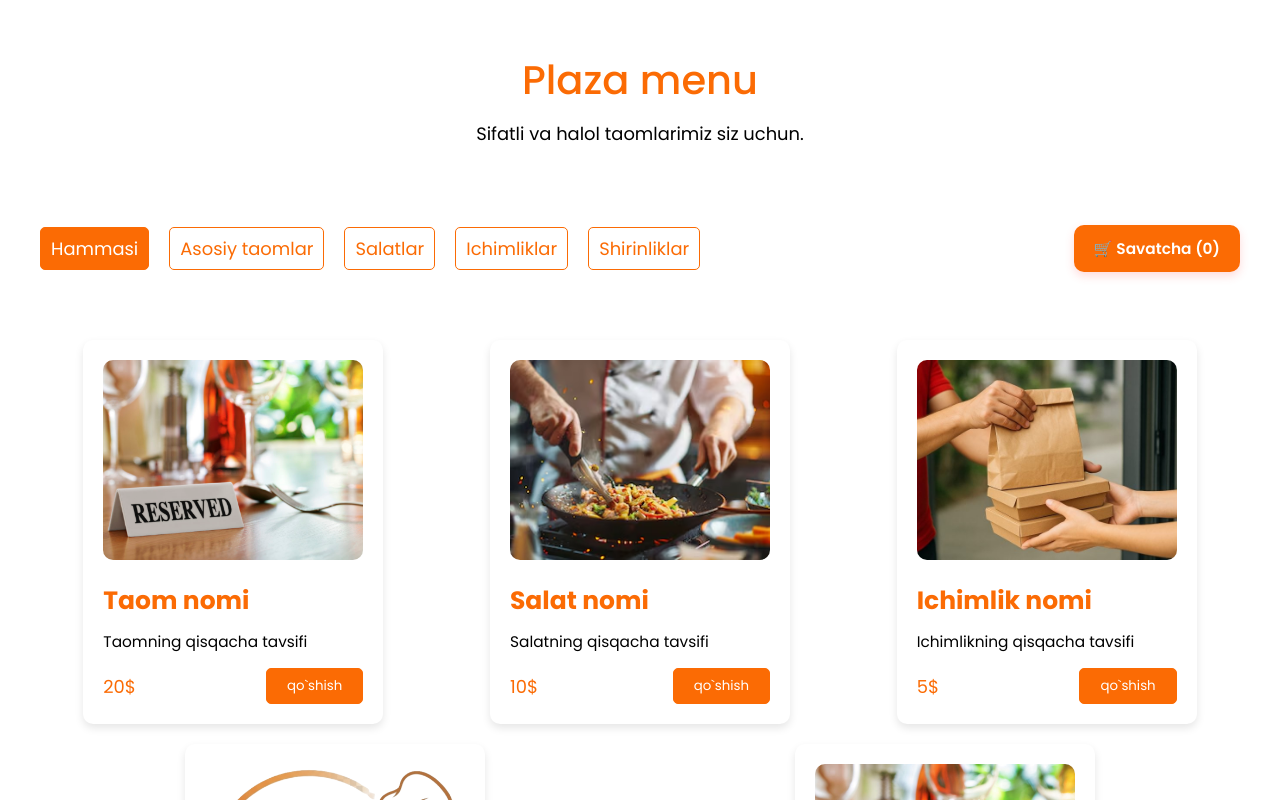
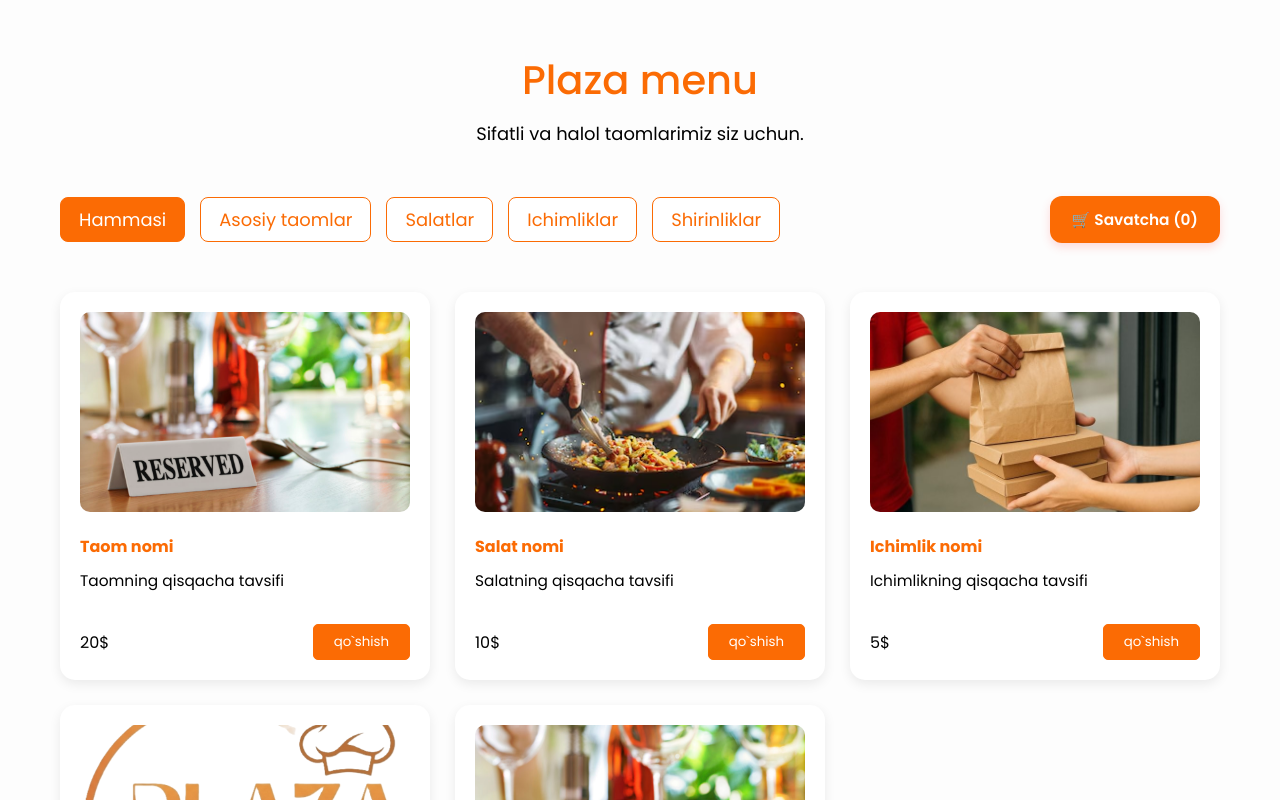
Before and after one commit to Sayyorbek2005/restaurant, a React (Create React App) app: page /order in a window 1280 px wide. Shown: the top 800 px of the page. Built offline with nearby package versions, Linux system fonts and the light colour scheme.

Commit message:
BISMILLAH 10.04.2026

```diff
--- a/src/pages/delivery/Delivery.style.js
+++ b/src/pages/delivery/Delivery.style.js
@@ -4,11 +4,15 @@ export const DeliveryPage = styled.div`
     min-height: 100vh;
     width: 100%;
     background-color: #fdfdfd;
+    /* Butun sahifa o'ngga surilib ketmasligi uchun */
+    overflow-x: hidden;
+    position: relative;
 `;
 
 export const DeliveryTitle = styled.div`
     text-align: center;
     margin-bottom: 30px;
+    padding: 0 20px;
     h1 {
         font-size: var(--font-size-40);
         font-weight: var(--font-weight-500);
@@ -20,8 +24,21 @@ export const DeliveryTitle = styled.div`
 
 export const DeliveryNav = styled.div`
     display: flex;
-    gap: 15px;
-    margin: 40px 0;
+    gap: 10px;
+    padding: 10px 20px; /* Yonlaridan ozgina joy */
+
+    /* Faqat mana shu qism scroll bo'lishi uchun */
+    overflow-x: auto;
+    white-space: nowrap;
+    width: 100%;
+    -webkit-overflow-scrolling: touch; /* Mobilda silliq scroll */
+
+    &::-webkit-scrollbar {
+        display: none; /* Scrollbarni yashirish */
+    }
+    -ms-overflow-style: none;
+    scrollbar-width: none;
+
     .nav-item {
         padding: 8px 18px;
         border: 1px solid var(--primary);
@@ -29,9 +46,46 @@ export const DeliveryNav = styled.div`
         cursor: pointer;
         font-weight: var(--font-weight-500);
         transition: 0.3s;
+        flex-shrink: 0; /* Elementlar qisqarib ketmasligi shart */
+
         &.active, &:hover {
             background: var(--primary);
             color: white;
+        }
+    }
+`;
+
+export const CartButtonWrapper = styled.div`
+    display: flex;
+    justify-content: space-between;
+    align-items: center;
+    gap: 20px;
+    margin: 20px 0 40px 0;
+    width: 100%;
+    padding: 0 20px; /* Konteynerdan chiqib ketmasligi uchun */
+    box-sizing: border-box;
+
+    .cart-icon-btn {
+        background: var(--primary);
+        color: white;
+        padding: 12px 22px;
+        border-radius: 12px;
+        border: none;
+        cursor: pointer;
+        font-weight: var(--font-weight-600);
+        box-shadow: 0 4px 10px rgba(255, 77, 77, 0.2);
+        white-space: nowrap;
+        transition: 0.3s;
+    }
+
+    @media (max-width: 768px) {
+        flex-direction: column;
+        align-items: stretch; /* Tugmani to'liq kenglikka cho'zish */
+
+        .cart-icon-btn {
+            width: 100%;
+            text-align: center;
+            margin-top: 10px;
         }
     }
 `;
@@ -41,6 +95,7 @@ export const DeliveryMenu = styled.div`
     grid-template-columns: repeat(auto-fill, minmax(280px, 1fr));
     gap: 25px;
     margin-bottom: 50px;
+    padding: 0 20px;
     .order-card {
         background: white;
         padding: 20px;
@@ -149,17 +204,6 @@ export const CartOverlay = styled.div`
     z-index: 1000;
 `;
 
-export const CartButtonWrapper = styled.div`
-    display: flex;
-    justify-content: space-between;
-    align-items: center;
-    .cart-icon-btn {
-        background: var(--primary); color: white; padding: 12px 22px;
-        border-radius: 12px; border: none; cursor: pointer; font-weight: var(--font-weight-600);
-        box-shadow: 0 4px 10px rgba(255, 77, 77, 0.2);
-    }
-`;
-
 export const CardControlWrapper = styled.div`
     display: flex;
     align-items: center;
--- a/src/pages/order/Order.style.js
+++ b/src/pages/order/Order.style.js
@@ -1,189 +1,174 @@
-import styled from 'styled-components'
+import styled from 'styled-components';
 
 // !Order page style
 export const OrderPage = styled.div`
-
     min-height: 100vh;
-    height: 100%;
     width: 100%;
-
+    background-color: #fdfdfd;
+    overflow-x: hidden; /* Sahifa o'ngga surilib ketmasligi uchun */
+    position: relative;
 `;
 
 //! Order page title style
-
 export const OrderTitle = styled.div`
     text-align: center;
     margin-bottom: 30px;
-h1{
+    padding: 0 20px;
+    h1 {
         font-size: var(--font-size-40);
         font-weight: var(--font-weight-500);
         color: var(--primary);
-    margin: 50px 0px 10px 0px;
+        margin: 50px 0 10px 0;
     }
-p{
+    p {
         font-size: var(--font-size-18);
         color: var(--black);
         margin-bottom: 30px;
     }
+`;
 
-`
-//! Order page navigation style
+//! Order page navigation style (Scroll bo'ladigan qism)
 export const OrderNav = styled.div`
     display: flex;
     justify-content: flex-start;
     align-items: center;
-    flex-wrap: wrap;
-    gap: 20px;
-    margin: 50px 0px;
+    gap: 15px;
 
-    .nav-item{
-        padding: 7px 10px;
+    /* Scroll mantiqi */
+    overflow-x: auto;
+    white-space: nowrap;
+    width: 100%;
+    padding: 10px 0;
+
+    &::-webkit-scrollbar { display: none; } /* Scrollbarni yashirish */
+    -ms-overflow-style: none;
+    scrollbar-width: none;
+
+    .nav-item {
+        padding: 8px 18px;
         background-color: var(--white);
         color: var(--primary);
         border: 1px solid var(--primary);
-        border-radius: 5px;
+        border-radius: 8px;
         font-size: var(--font-size-18);
         cursor: pointer;
         transition: all 0.3s ease;
-        &:hover{
-            background-color: var(--primary);
-            color: var(--white);
-        }
+        flex-shrink: 0; /* Siqilib qolmasligi uchun */
 
-        &.active{
+        &:hover, &.active {
             background-color: var(--primary);
             color: var(--white);
         }
     }
-`
+`;
+
+// !Cart button wrapper style (Nav va Savatni o'rab turuvchi konteyner)
+export const CartButtonWrapper = styled.div`
+    display: flex;
+    justify-content: space-between;
+    align-items: center;
+    gap: 20px;
+    margin: 40px 0;
+    width: 100%;
+    padding: 0 20px;
+    box-sizing: border-box;
+
+    /* Savatcha tugmasi */
+    .cart-icon-btn {
+        flex-shrink: 0;
+        background: var(--primary);
+        color: var(--white);
+        padding: 12px 22px;
+        border-radius: 12px;
+        border: none;
+        cursor: pointer;
+        font-weight: var(--font-weight-600);
+        font-size: var(--font-size-16);
+        display: flex;
+        align-items: center;
+        gap: 10px;
+        transition: all 0.2s ease;
+        box-shadow: 0 4px 10px rgba(255, 77, 77, 0.2);
+
+        &:active { transform: scale(0.95); }
+    }
+
+    /* MOBIL VERSIYA (900px dan pastda) */
+    @media (max-width: 900px) {
+        flex-direction: column;
+        align-items: stretch; /* Tugmani to'liq kenglikka cho'zadi */
+        gap: 15px;
+
+        .cart-icon-btn {
+            width: 100%;
+            justify-content: center;
+        }
+    }
+`;
+
 // !Order page menu style
 export const OrderMenu = styled.div`
-    display: flex;
-    justify-content: space-around;
-    align-items: flex-start;
-    gap: 20px;
-    flex-wrap: wrap;
+    display: grid;
+    grid-template-columns: repeat(auto-fill, minmax(280px, 1fr));
+    gap: 25px;
     margin-bottom: 50px;
+    padding: 0 20px;
 
-    .order-card{
-        max-width: 300px;
-        width: 100%;
+    .order-card {
         background-color: var(--white);
-        border-radius: 10px;
-        box-shadow: 0 4px 8px rgba(0, 0, 0, 0.1);
+        border-radius: 15px;
+        box-shadow: 0 4px 12px rgba(0, 0, 0, 0.08);
         padding: 20px;
         transition: all 0.3s ease;
-        &:hover{
+
+        &:hover {
             transform: translateY(-5px);
-            box-shadow: 0 8px 16px rgba(0, 0, 0, 0.2);
+            box-shadow: 0 8px 16px rgba(0, 0, 0, 0.15);
         }
 
-        img{
+        img {
             width: 100%;
-            min-height: 200px;
-            height: 100%;
+            height: 200px;
             object-fit: cover;
             border-radius: 10px;
             margin-bottom: 15px;
         }
-        h2{
-            font-size: var(--font-size-25);
+        h2 {
+            font-size: var(--font-size-22);
             color: var(--primary);
             margin-bottom: 10px;
         }
-        p{
+        p {
             font-size: var(--font-size-16);
             color: var(--black);
             margin-bottom: 15px;
+            height: 40px;
+            overflow: hidden;
         }
-
-        .for-price-and-btn{
+        .for-price-and-btn {
             display: flex;
             justify-content: space-between;
             align-items: center;
         }
-        span{
-            font-size: var(--font-size-18);
-            color: var(--primary);
-            font-weight: var(--font-weight-400);
     }
-    }
-`
-
+`;
 
 // !Cart modal style
 export const CartModal = styled.div`
-  position: fixed;
-  top: 0;
-  right: ${props => (props.isOpen ? '0' : '-400px')};
-  width: 350px;
-  height: 100vh;
-  background-color: white;
-  box-shadow: -5px 0 15px rgba(0, 0, 0, 0.1);
-  transition: right 0.3s ease-in-out;
-  z-index: 1000;
-  padding: 20px;
-  display: flex;
-  flex-direction: column;
-
-  .cart-header {
-    display: flex;
-    justify-content: space-between;
-    align-items: center;
-    border-bottom: 1px solid #eee;
-    padding-bottom: 10px;
-    margin-bottom: 20px;
-    h2 { margin: 0; font-size: var(--font-size-20); }
-    button { background: none; border: none; font-size: var(--font-size-20); cursor: pointer; }
-  }
-
-  .cart-items {
-    flex: 1;
-    overflow-y: auto;
-  }
-
-  .cart-item {
-    display: flex;
-    justify-content: space-between;
-    align-items: center;
-    margin-bottom: 15px;
-    padding: 10px;
-    background: #f9f9f9;
-    border-radius: 8px;
-
-    .item-info {
-      h4 { margin: 0; font-size: var(--font-size-16); }
-      span { color: #888; font-size: var(--font-size-14); }
-    }
-  }
-
-  .cart-footer {
-    border-top: 1px solid #eee;
-    padding-top: 20px;
-    .total-price {
-      display: flex;
-      justify-content: space-between;
-      font-weight: var(--font-weight-600);
-      font-size: var(--font-size-18);
-      margin-bottom: 20px;
-    }
-  }
     position: fixed;
     top: 0;
     right: ${props => (props.isOpen ? '0' : '-100%')};
     width: 400px;
     height: 100vh;
     background: white;
-  z-index: 1000;
-  transition: right 0.3s ease-in-out;
+    z-index: 1001;
+    transition: right 0.4s cubic-bezier(0.165, 0.84, 0.44, 1);
     display: flex;
     flex-direction: column;
-  padding: 20px;
-  box-shadow: -5px 0 15px rgba(0, 0, 0, 0.1);
+    padding: 25px;
+    box-shadow: -10px 0 30px rgba(0, 0, 0, 0.1);
 
-  @media (max-width: 768px) {
-    width: 100%; /* Telefonda polniy ekran */
-  }
+    @media (max-width: 768px) { width: 100%; }
 
     .cart-header {
         display: flex;
@@ -191,130 +176,20 @@ export const CartModal = styled.div`
         align-items: center;
         padding-bottom: 20px;
         border-bottom: 1px solid #eee;
+        h2 { font-size: var(--font-size-22); margin: 0; font-weight: 600; }
+        .close-btn { background: none; border: none; font-size: 28px; cursor: pointer; color: #ccc; }
+    }
 
-    h2 { font-size: var(--font-size-20); margin: 0; }
-    .close-btn {
-      background: none;
-      border: none;
-      font-size: var(--font-size-20);
-      cursor: pointer;
-      color: #333;
-    }
-  }
-    .submit-btn {
-    width: 100%;
-}
     .cart-items {
         flex: 1;
         overflow-y: auto;
         padding: 20px 0;
-    /* Scrollbarni chiroyli qilish */
         &::-webkit-scrollbar { width: 4px; }
         &::-webkit-scrollbar-thumb { background: #ddd; border-radius: 10px; }
     }
 `;
 
-// !Cart overlay style (modal ochilganda fon qorayadi)
-export const CartOverlay = styled.div`
- display: ${props => (props.isOpen ? 'block' : 'none')};
-  position: fixed;
-  top: 0;
-  left: 0;
-  width: 100%;
-  height: 100%;
-  background: rgba(0, 0, 0, 0.5);
-  z-index: 999;
-`;
-
-// !Cart button wrapper style
-export const CartButtonWrapper = styled.div`
-  display: flex;
-  justify-content: space-between;
-  align-items: center;
-  margin-bottom: 20px;
-
-  .cart-icon-btn {
-    background: var(--primary);
-    color: var(--white);
-    padding: 10px 20px;
-    border-radius: 8px;
-    border: none;
-    cursor: pointer;
-    font-weight: var(--font-weight-600);
-    display: flex;
-    align-items: center;
-    gap: 10px;
-    &:hover { background: var(--primary-hover); }
-  }
-    display: flex;
-  justify-content: space-between;
-  align-items: center;
-  gap: 20px;
-  margin: 20px 0;
-  width: 100%;
-
-  /* 1. Navigatsiya qismi (chap tomon) */
-  nav, .order-nav-container {
-    flex: 1;
-    display: flex;
-    overflow-x: auto; /* Elementlar ko'payib ketsa, scroll bo'lsin */
-    white-space: nowrap;
-    gap: 15px;
-
-    &::-webkit-scrollbar { display: none; } /* Scrollbarni yashirish */
-    -ms-overflow-style: none;
-    scrollbar-width: none;
-  }
-
-  /* 2. Savatcha tugmasi (o'ng tomon) */
-  .cart-icon-btn {
-    flex-shrink: 0; /* Tugma aslo kichrayib qolmasligi shart */
-    background: var(--primary);
-    color: var(--white);
-    padding: 12px 20px;
-    border-radius: 10px;
-    border: none;
-    cursor: pointer;
-    font-weight: var(--font-weight-600);
-    font-size: var(--font-size-16);
-    display: flex;
-    align-items: center;
-    gap: 8px;
-    transition: all 0.2s ease;
-    box-shadow: 0 4px 10px rgba(255, 77, 77, 0.2);
-
-    &:hover {
-      background: var(--primary);
-      transform: translateY(-2px);
-    }
-
-    &:active {
-      transform: scale(0.95);
-    }
-  }
-
-  /* Mobil uchun maxsus (900px dan pastda) */
-
-
-  @media (max-width: 900px) {
-    flex-direction: column; /* Ustma-ust tushadi */
-    align-items: flex-start; /* Chapga tekislanadi */
-    gap: 15px;
-
-    .cart-icon-btn {
-      width: 100%; /* Telefonda tugma to'liq kenglikda bo'ladi */
-      justify-content: center;
-      padding: 14px;
-    }
-
-    /* Agar nav ham bor bo'lsa, uni to'liq kenglikka yoyamiz */
-    div:first-child {
-      width: 100%;
-    }
-  }
-`;
-
-// !CartItemRow - Savatchadagi har bir mahsulot uchun alohida qator
+// !CartItemRow
 export const CartItemRow = styled.div`
     display: flex;
     flex-direction: column;
@@ -329,86 +204,47 @@ export const CartItemRow = styled.div`
         display: flex;
         justify-content: space-between;
         align-items: center;
-
         h4 { margin: 0; font-size: var(--font-size-16); color: #222; }
-    small { color: #888; font-weight: var(--font-weight-600); }
-
-    .delete-btn {
-      background: none;
-      border: none;
-      color: var(--primary);
-      cursor: pointer;
-      font-size: var(--font-size-24);
-      line-height: 0;
-      transition: transform 0.2s;
-      &:hover { transform: scale(1.2); }
-    }
+        .delete-btn { background: none; border: none; color: var(--primary); cursor: pointer; font-size: 24px; }
     }
 
     .item-controls {
         display: flex;
         align-items: center;
         gap: 15px;
-
         .qty-btn {
-      width: 32px;
-      height: 32px;
-      border-radius: 50%;
-      border: 1px solid #ddd;
-      background: white;
-      cursor: pointer;
-      display: flex;
-      align-items: center;
-      justify-content: center;
-      font-size: var(--font-size-18);
-      transition: all 0.2s;
-
-      &:hover {
-        background: var(--primary);
-        color: white;
-        border-color: var(--primary);
+            width: 32px; height: 32px; border-radius: 8px; border: 1px solid #ddd;
+            background: white; cursor: pointer; display: flex; align-items: center; justify-content: center;
         }
-    }
-
-    .price-total {
-      margin-left: auto;
-      font-weight: var(--font-weight-800);
-      color: #333;
-      font-size: var(--font-size-18);
-    }
+        .price-total { margin-left: auto; font-weight: 800; color: #333; font-size: var(--font-size-18); }
     }
 `;
 
-// 4. Savatchaning pastki qismi (Total narx va Buyurtma tugmasi)
 export const CartFooter = styled.div`
     border-top: 1px solid #eee;
     padding-top: 20px;
-  margin-top: auto;
-
     .total-row {
         display: flex;
         justify-content: space-between;
-    font-size: var(--font-size-20);
-    font-weight: var(--font-weight-900);
+        font-size: var(--font-size-22);
+        font-weight: 900;
         margin-bottom: 20px;
-    color: #222;
     }
+    .submit-btn { width: 100%; }
 `;
-// !Cart control wrapper style
+
+export const CartOverlay = styled.div`
+    display: ${props => (props.isOpen ? 'block' : 'none')};
+    position: fixed;
+    inset: 0;
+    background: rgba(0, 0, 0, 0.4);
+    backdrop-filter: blur(5px);
+    z-index: 1000;
+`;
+
 export const CardControlWrapper = styled.div`
     display: flex;
     align-items: center;
     gap: 12px;
-
-  .qty-display {
-    font-weight: var(--font-weight-800);
-    min-width: 25px;
-    text-align: center;
-    font-size: var(--font-size-18);
-  }
-
-  button {
-    padding: 5px 12px !important;
-    font-size: var(--font-size-18);
-  }
+    .qty-display { font-weight: 800; min-width: 25px; text-align: center; font-size: var(--font-size-18); }
 `;
```
Lines whose indentation alone changed are shown as unchanged.
